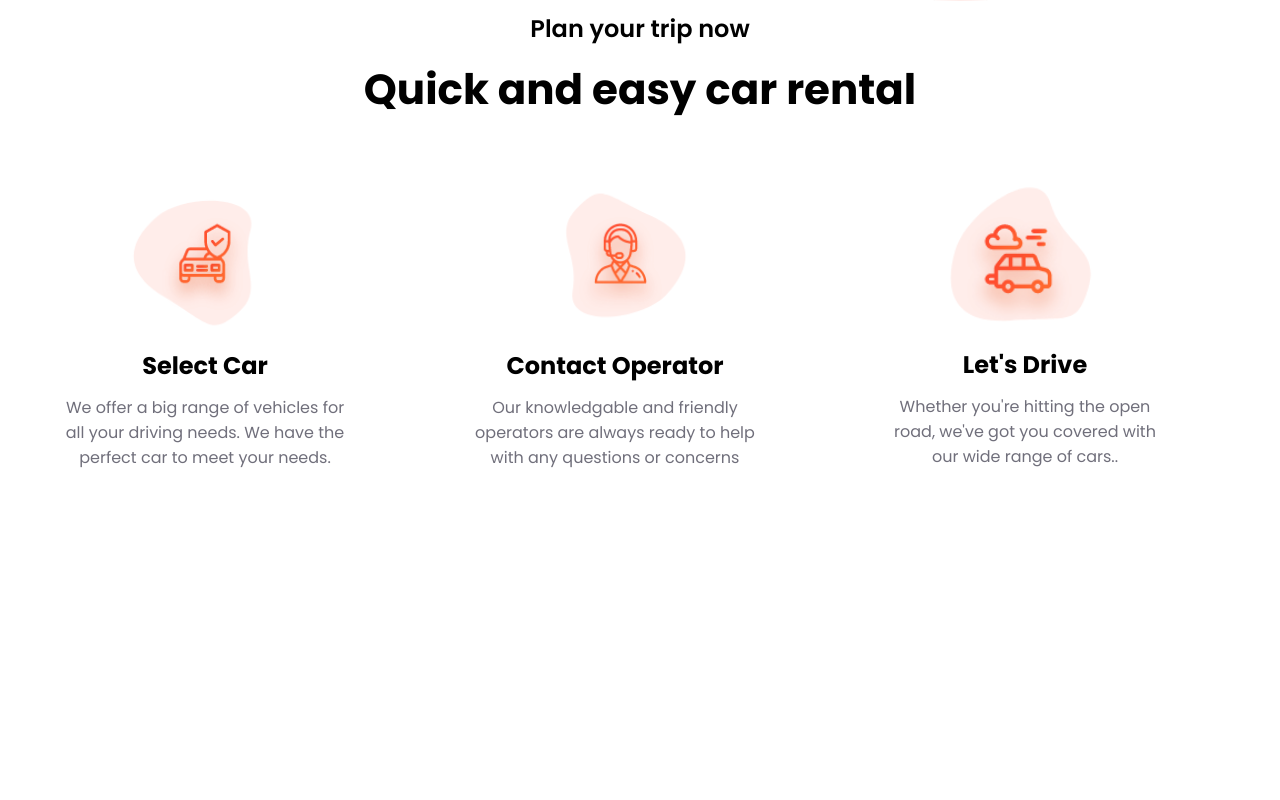
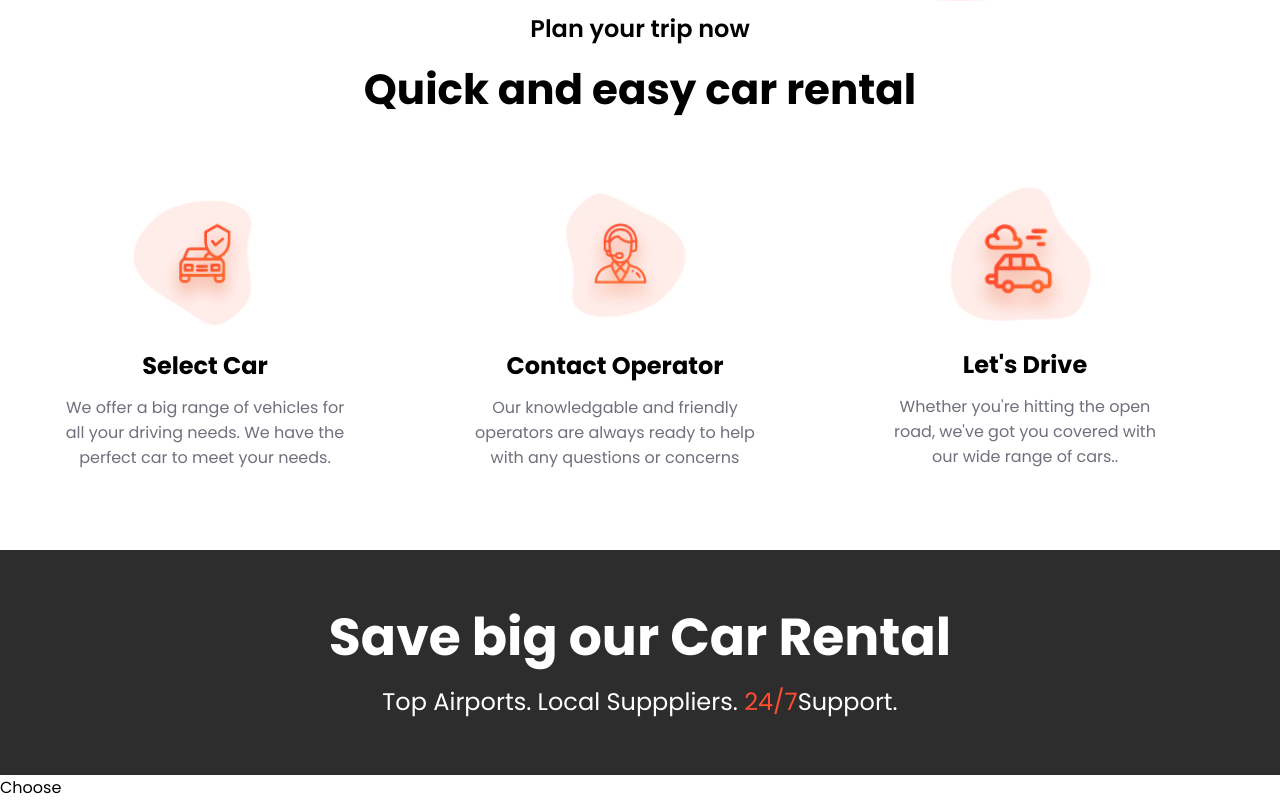
Before and after one commit to Yusuf-Haji-Ali/Rentify, a React (Vite) app: page / in a window 1280 px wide. Shown: the part 869-1669 px from the top of the page. Before the commit the page ends 1419 px from the top, so only its background shows below. Built offline with nearby package versions, Linux system fonts and the light colour scheme; a web font is replaced by a local one.

Commit message:
Add Banner

```diff
--- a/src/App.jsx
+++ b/src/App.jsx
@@ -1,3 +1,5 @@
+import Banner from "./components/Banner";
+import Choose from "./components/Choose";
 import Features from "./components/Features";
 import Landing from "./components/Landing";
 import Nav from "./components/Nav";
@@ -8,6 +10,8 @@ function App() {
       <Nav />
       <Landing />
       <Features />
+      <Banner />
+      <Choose />
     </>
   );
 }
--- /dev/null
+++ b/src/components/Banner.jsx
@@ -0,0 +1,18 @@
+import React from "react";
+
+const Banner = () => {
+  return (
+    <section id="banner">
+      <div className="banner__container">
+        <h2 className="banner__title">Save big our Car Rental</h2>
+        <h3 className="banner__subtitle">
+          Top Airports. Local Supppliers.{" "}
+          <span className="color-primary">24/7</span>
+          Support.
+        </h3>
+      </div>
+    </section>
+  );
+};
+
+export default Banner;
--- /dev/null
+++ b/src/components/Choose.jsx
@@ -0,0 +1,7 @@
+import React from "react";
+
+const Choose = () => {
+  return <div>Choose</div>;
+};
+
+export default Choose;
```
